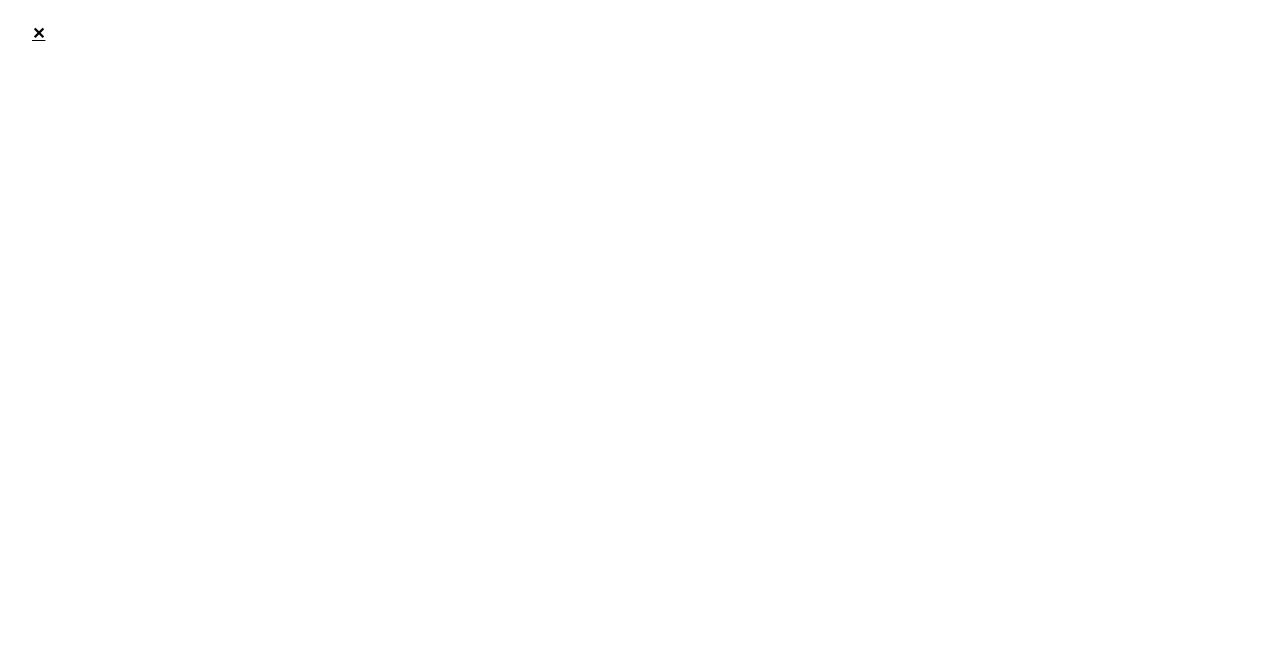
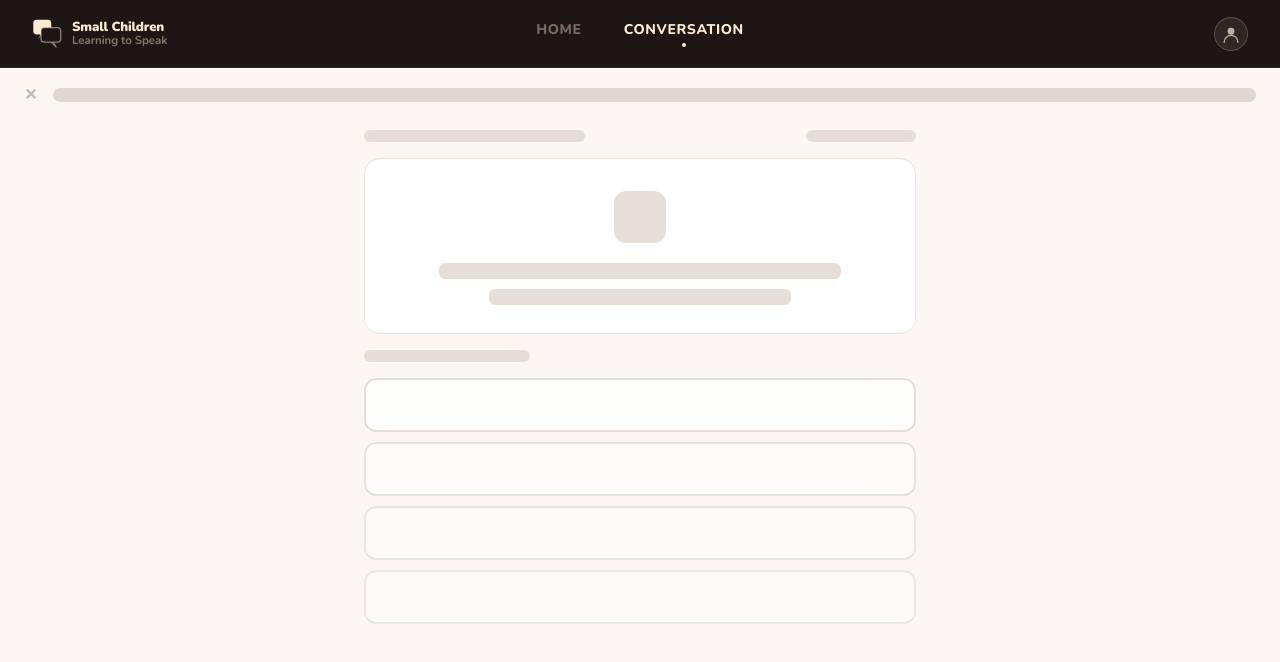
Before and after one commit to JeffWR/Bilingo, a SvelteKit app: page /conversation in a window 1280 px wide. Shown: the top 662 px of the page. Built offline with nearby package versions, Linux system fonts and the light colour scheme.

Commit message:
Establishes base application layout and navigation

```diff
--- a/src/routes/+layout.svelte
+++ b/src/routes/+layout.svelte
@@ -1,11 +1,247 @@
 <script lang="ts">
-	import favicon from '$lib/assets/favicon.svg';
+	import { page } from '$app/stores';
+	import '$lib/styles/theme.css';
 
 	let { children } = $props();
 </script>
 
 <svelte:head>
-	<link rel="icon" href={favicon} />
+	<title>Small Children Learning to Speak</title>
 </svelte:head>
 
-{@render children()}
+<div class="app">
+	<header class="header">
+		<!-- Logo -->
+		<a href="/" class="logo">
+			<svg class="logo-mark" viewBox="0 0 34 35" xmlns="http://www.w3.org/2000/svg" aria-hidden="true">
+				<path d="M5,1 H18 Q22,1 22,5 V14 Q22,18 18,18 H11 L6,24 L10,18 H5 Q1,18 1,14 V5 Q1,1 5,1 Z" fill="var(--cream)"/>
+				<path d="M14,10 H29 Q33,10 33,14 V23 Q33,27 29,27 H24 L28,33 L22,27 H14 Q10,27 10,23 V14 Q10,10 14,10 Z" fill="var(--bg-nav)" stroke="var(--cream)" stroke-width="1.5" stroke-opacity="0.5"/>
+			</svg>
+			<span class="logo-text">
+				<span class="logo-line1">Small Children</span>
+				<span class="logo-line2">Learning to Speak</span>
+			</span>
+		</a>
+
+		<!-- Nav -->
+		<nav class="nav">
+			<a href="/" class="nav-link" class:active={$page.url.pathname === '/'}>
+				<span class="nav-label">Home</span>
+				<span class="nav-dot"></span>
+			</a>
+			<a href="/conversation" class="nav-link" class:active={$page.url.pathname.startsWith('/conversation')}>
+				<span class="nav-label">Conversation</span>
+				<span class="nav-dot"></span>
+			</a>
+		</nav>
+
+		<!-- Profile -->
+		<div class="right">
+			<div class="avatar" aria-label="Profile">
+				<svg viewBox="0 0 32 32" fill="none" xmlns="http://www.w3.org/2000/svg">
+					<circle cx="16" cy="12" r="5" fill="var(--cream)" opacity="0.7" />
+					<path d="M6 28c0-5.523 4.477-10 10-10s10 4.477 10 10" stroke="var(--cream)" stroke-width="2" stroke-linecap="round" opacity="0.7" />
+				</svg>
+			</div>
+		</div>
+	</header>
+
+	<main class="main">
+		{@render children()}
+	</main>
+</div>
+
+<style>
+	:global(*) {
+		box-sizing: border-box;
+		margin: 0;
+		padding: 0;
+	}
+
+	:global(html, body) {
+		font-family: var(--font);
+		background: var(--bg-page);
+		color: var(--text);
+		min-height: 100vh;
+		overscroll-behavior: none;
+		scrollbar-width: none;
+	}
+
+	:global(::-webkit-scrollbar) {
+		display: none;
+	}
+
+	:global(a) {
+		text-decoration: none;
+		color: inherit;
+	}
+
+	.app {
+		min-height: 100vh;
+		display: flex;
+		flex-direction: column;
+	}
+
+	/* ── Header ─────────────────────────────── */
+	.header {
+		position: fixed;
+		top: 0;
+		left: 0;
+		right: 0;
+		z-index: 100;
+		display: flex;
+		align-items: center;
+		justify-content: space-between;
+		padding: 0 32px;
+		height: var(--nav-height);
+		background: var(--bg-nav);
+		border-bottom: 1px solid var(--cream-07);
+	}
+
+	/* ── Logo ────────────────────────────────── */
+	.logo {
+		display: flex;
+		align-items: center;
+		gap: 10px;
+		flex: 1;
+	}
+
+	.logo-mark {
+		width: 30px;
+		height: 30px;
+		flex-shrink: 0;
+		transition: transform 0.2s ease;
+	}
+
+	.logo:hover .logo-mark {
+		transform: rotate(-6deg) scale(1.08);
+	}
+
+	.logo-text {
+		display: flex;
+		flex-direction: column;
+		gap: 1px;
+	}
+
+	.logo-line1 {
+		font-size: 0.82rem;
+		font-weight: 900;
+		color: var(--cream);
+		letter-spacing: -0.2px;
+		line-height: 1;
+	}
+
+	.logo-line2 {
+		font-size: 0.72rem;
+		font-weight: 700;
+		color: var(--cream-45);
+		letter-spacing: -0.1px;
+		line-height: 1;
+	}
+
+	/* ── Nav ─────────────────────────────────── */
+	.nav {
+		display: flex;
+		align-items: center;
+		gap: 2px;
+	}
+
+	.nav-link {
+		position: relative;
+		display: flex;
+		flex-direction: column;
+		align-items: center;
+		gap: 4px;
+		padding: 8px 20px;
+		border-radius: 10px;
+		transition: background 0.15s ease;
+	}
+
+	.nav-link:hover {
+		background: var(--cream-06);
+	}
+
+	.nav-label {
+		font-size: 0.88rem;
+		font-weight: 800;
+		letter-spacing: 0.6px;
+		text-transform: uppercase;
+		color: var(--cream-40);
+		transition: color 0.15s ease;
+	}
+
+	.nav-dot {
+		display: block;
+		width: 4px;
+		height: 4px;
+		border-radius: var(--radius-pill);
+		background: var(--cream);
+		opacity: 0;
+		transform: scale(0);
+		transition:
+			opacity 0.2s ease,
+			transform 0.2s ease;
+	}
+
+	.nav-link:hover .nav-label {
+		color: var(--cream-70);
+	}
+
+	.nav-link.active .nav-label {
+		color: var(--cream);
+	}
+
+	.nav-link.active .nav-dot {
+		opacity: 1;
+		transform: scale(1);
+	}
+
+	/* ── Right ───────────────────────────────── */
+	.right {
+		display: flex;
+		align-items: center;
+		flex: 1;
+		justify-content: flex-end;
+	}
+
+	.avatar {
+		width: 34px;
+		height: 34px;
+		border-radius: 50%;
+		background: var(--cream-08);
+		border: 1.5px solid var(--cream-20);
+		display: flex;
+		align-items: center;
+		justify-content: center;
+		cursor: pointer;
+		transition:
+			background 0.15s ease,
+			border-color 0.15s ease;
+		padding: 5px;
+	}
+
+	.avatar:hover {
+		background: var(--cream-14);
+		border-color: var(--cream-40);
+	}
+
+	/* ── Main ────────────────────────────────── */
+	.main {
+		flex: 1;
+		display: flex;
+		flex-direction: column;
+		padding-top: var(--nav-height);
+	}
+
+	/* ── Responsive ──────────────────────────── */
+	@media (max-width: 600px) {
+		.header {
+			padding: 0 16px;
+		}
+
+		.logo-line1,
+		.logo-line2 {
+			display: none;
+		}
+	}
+</style>
```
